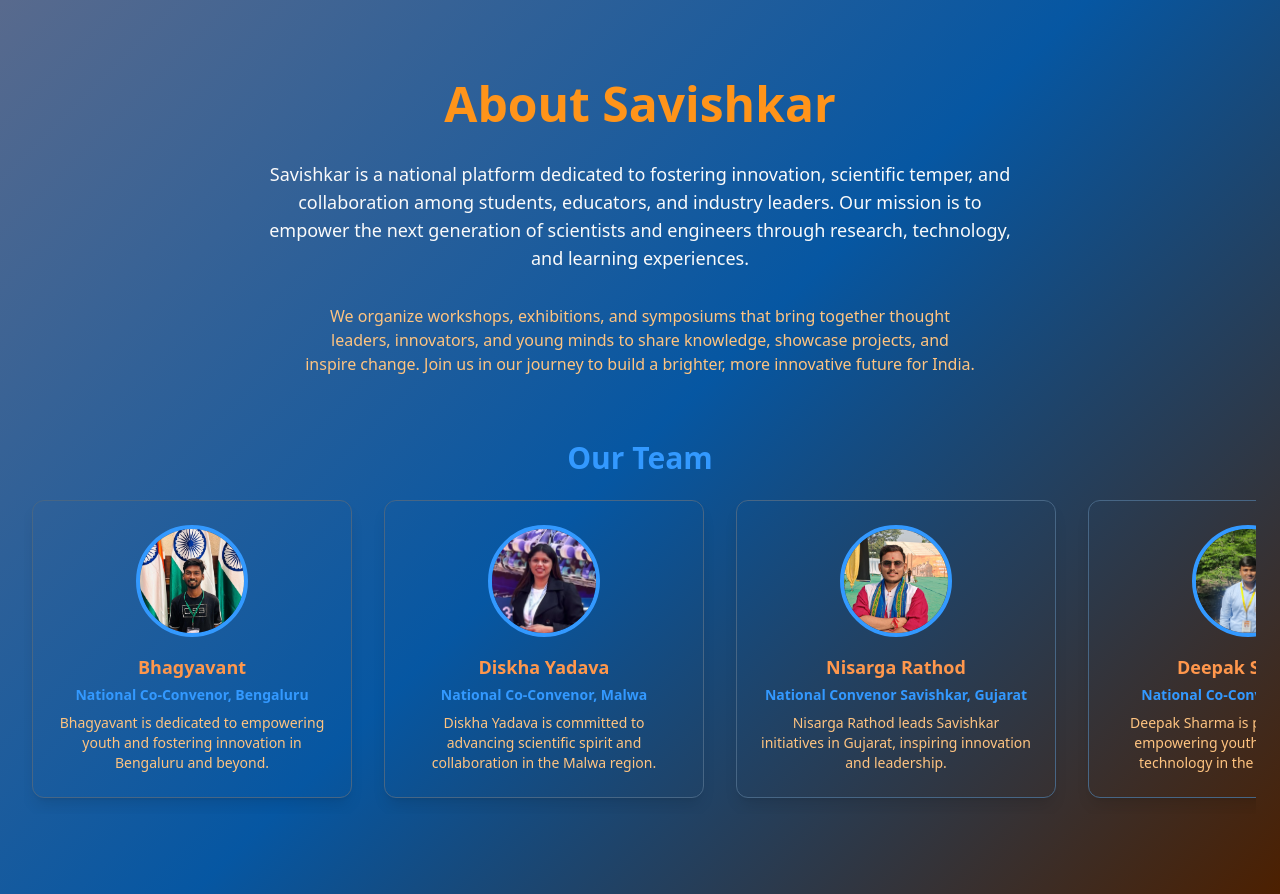
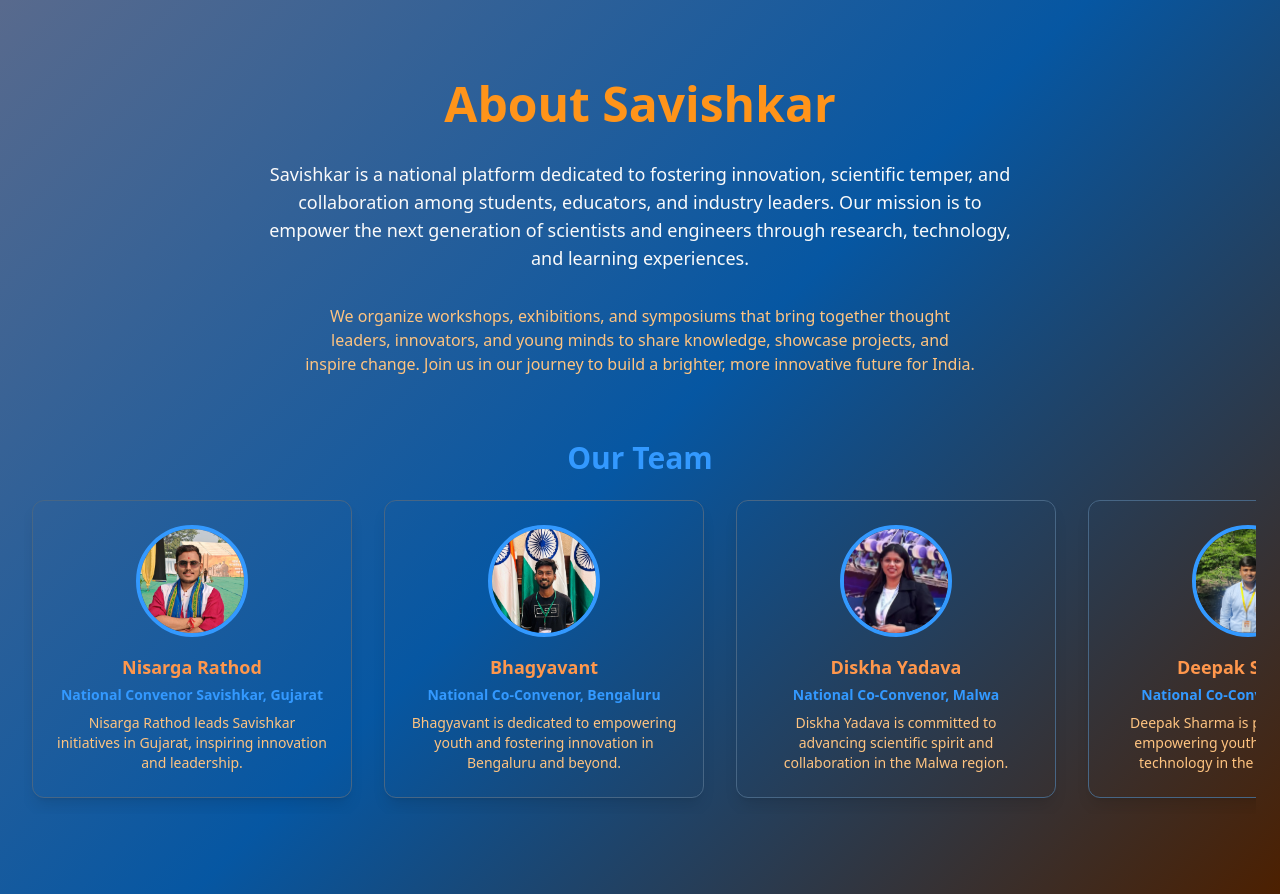
Before and after one commit to thinker010/savishkar, a React (Vite) app: page /about in a window 1280 px wide. Built offline with nearby package versions, Linux system fonts and the light colour scheme.

Commit message:
changed about section

```diff
--- a/src/assets/convenors.ts
+++ b/src/assets/convenors.ts
@@ -8,6 +8,12 @@ interface Convenor {
 }
 
 const convenors: Convenor[] = [
+    {
+        name: "Nisarga Rathod",
+        role: "National Convenor Savishkar, Gujarat",
+        image: "/nisarga-rathod.jpg",
+        description: "Nisarga Rathod leads Savishkar initiatives in Gujarat, inspiring innovation and leadership."
+    },
     {
         name: "Bhagyavant",
         role: "National Co-Convenor, Bengaluru",
@@ -21,12 +27,6 @@ const convenors: Convenor[] = [
         description: "Diskha Yadava is committed to advancing scientific spirit and collaboration in the Malwa region."
     },
     {
-    name: "Nisarga Rathod",
-    role: "National Convenor Savishkar, Gujarat",
-    image: "/nisarga-rathod.jpg",
-    description: "Nisarga Rathod leads Savishkar initiatives in Gujarat, inspiring innovation and leadership."
-  },
-  {
         name: "Deepak Sharma",
         role: "National Co-Convenor, Konkan",
         image: "/deepak-sharma.jpg",
```
Lines whose indentation alone changed are shown as unchanged.
